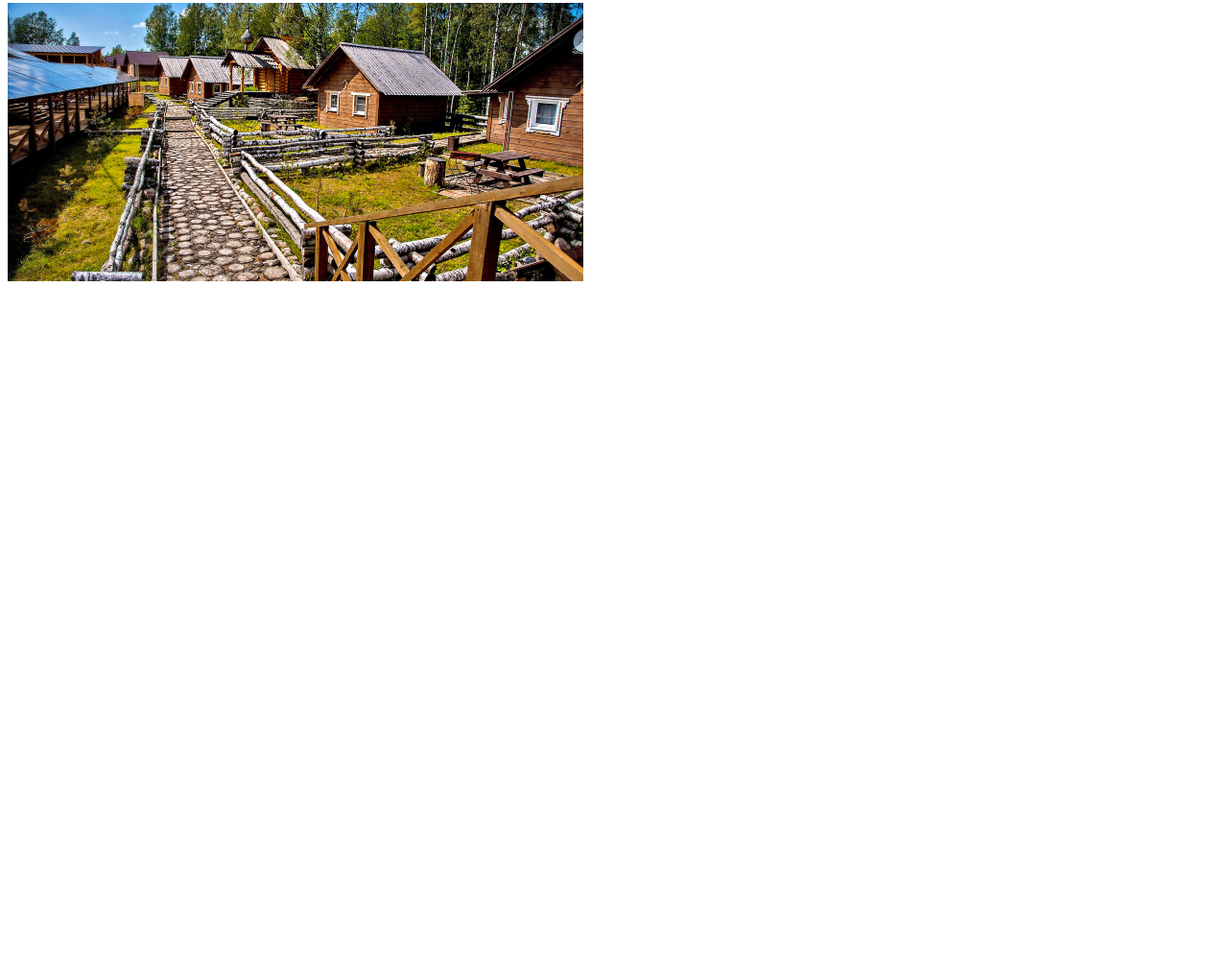
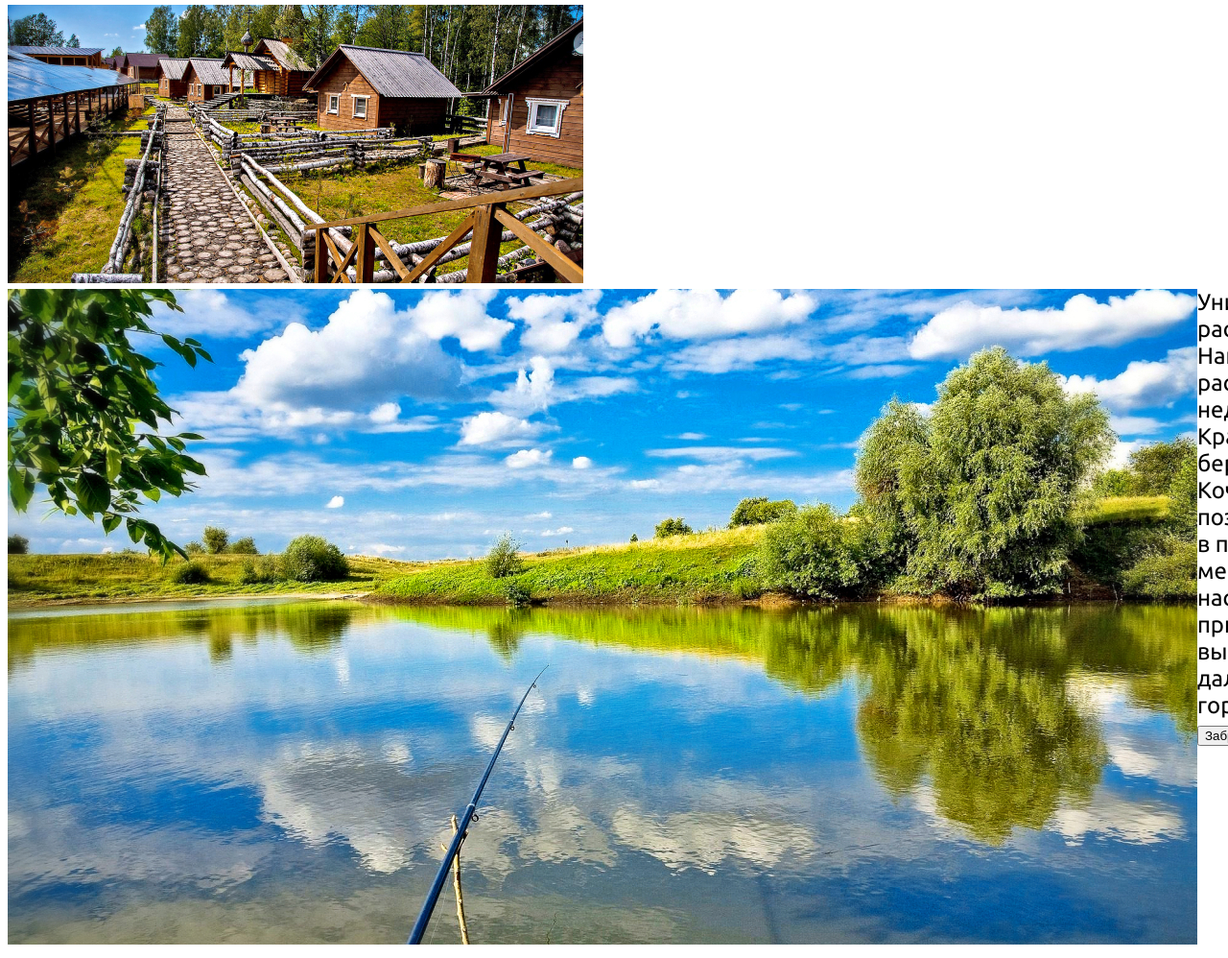
Before and after one commit to nikita05062001/site-layout-1, a plain HTML site: page index.html in a window 1280 px wide. Shown: the part 571-1569 px from the top of the page at 96% size. Before the commit the page ends 878 px from the top, so only its background shows below. Drawn offline with Linux system fonts and the light colour scheme.

Commit message:
Начало раздела информации про чил

```diff
--- a/index.html
+++ b/index.html
@@ -65,6 +65,21 @@
             </div>
         </div>
     </section>
+    <section class="chill-plus">
+        <div class="container">
+            <div class="chill-content">
+                <div class="chill-img">
+                    <img src="img/chill-info/river.jpg" alt="">
+                </div>
+                <div class="chill-info">
+                    <p class="title-chill">Уникальное расположение</p>
+                    <p class="description-chill">Наша база расположена недалеко от г. Краснадара на берегу реки Кочеты,
+                        что позволит вам в полной мере насладиться природой не выезжая далеко от города</p>
+                    <button class="chill-button">Забронировать</button>
+                </div>
+            </div>
+        </div>
+    </section>
 </body>
 
 </html>
--- a/style.css
+++ b/style.css
@@ -23,7 +23,10 @@ h1 {
     color: #161616;
 }
 
-p {
+p,
+img,
+section,
+div {
     margin: 0;
     padding: 0;
 }
@@ -124,5 +127,9 @@ p {
 }
 
 .house-info-img {
-    margin-top: 90px;
+    margin-top: 92px;
 }
+
+.chill-content {
+    display: flex;
+}
```
Also changed, not shown: img/chill-info/river.jpg (added), img/chill-info/sauna.jpg (added).
